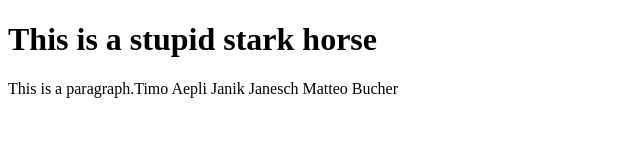
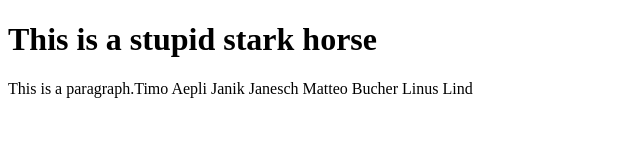
Before and after one commit to TimoAepli/M210, a plain HTML site: page index.html in a window 1280 px wide. Shown: the full height of the page, 0-640 px from the left. Drawn offline with Linux system fonts and the light colour scheme.

Commit message:
Update index.html

```diff
--- a/index.html
+++ b/index.html
@@ -6,7 +6,7 @@
 <body>
 
 <h1>This is a stupid stark horse</h1>
-<p>This is a paragraph.Timo Aepli Janik Janesch Matteo Bucher</p>
+<p>This is a paragraph.Timo Aepli Janik Janesch Matteo Bucher Linus Lind</p>
 
 </body>
 </html>
```
